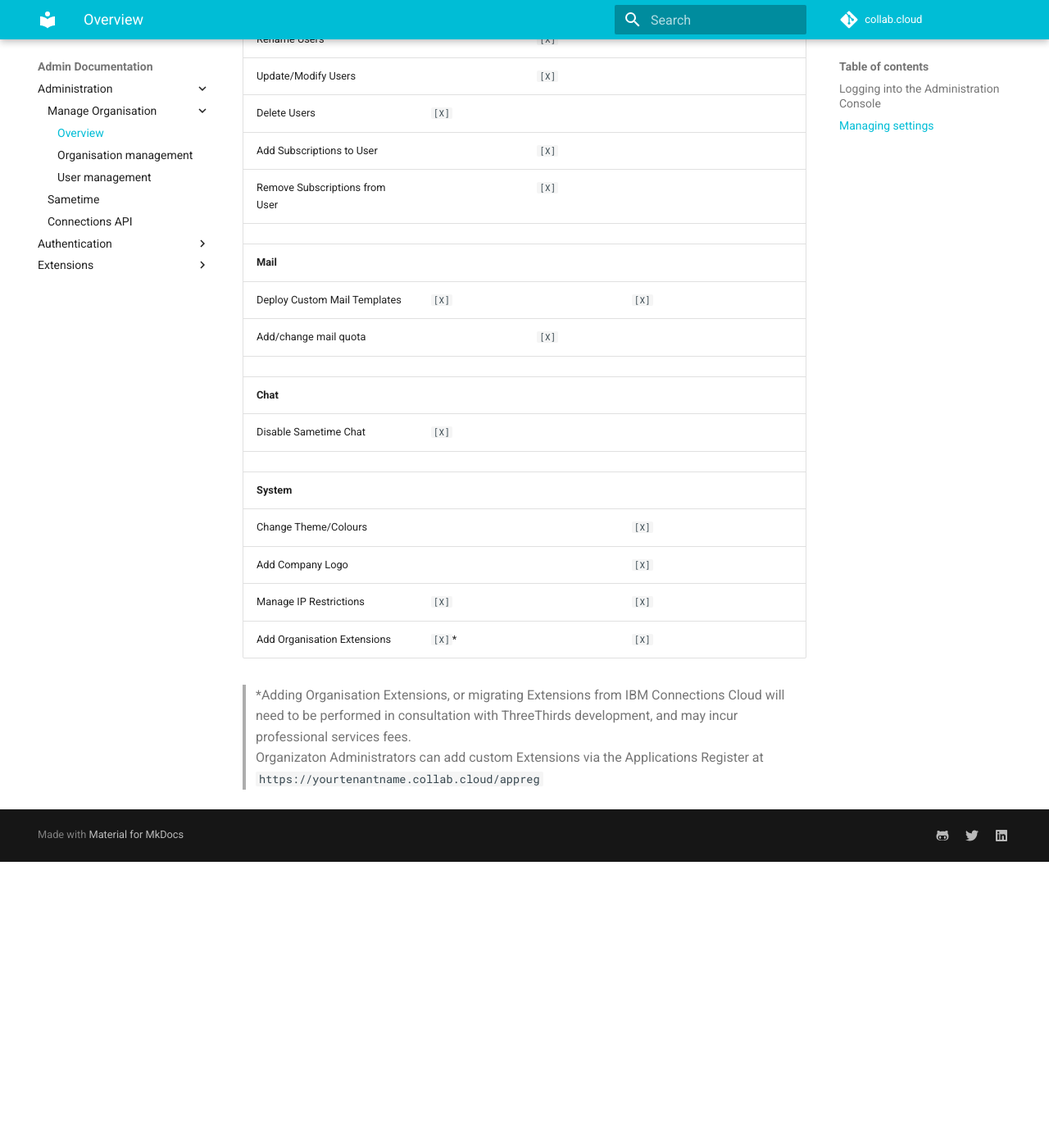
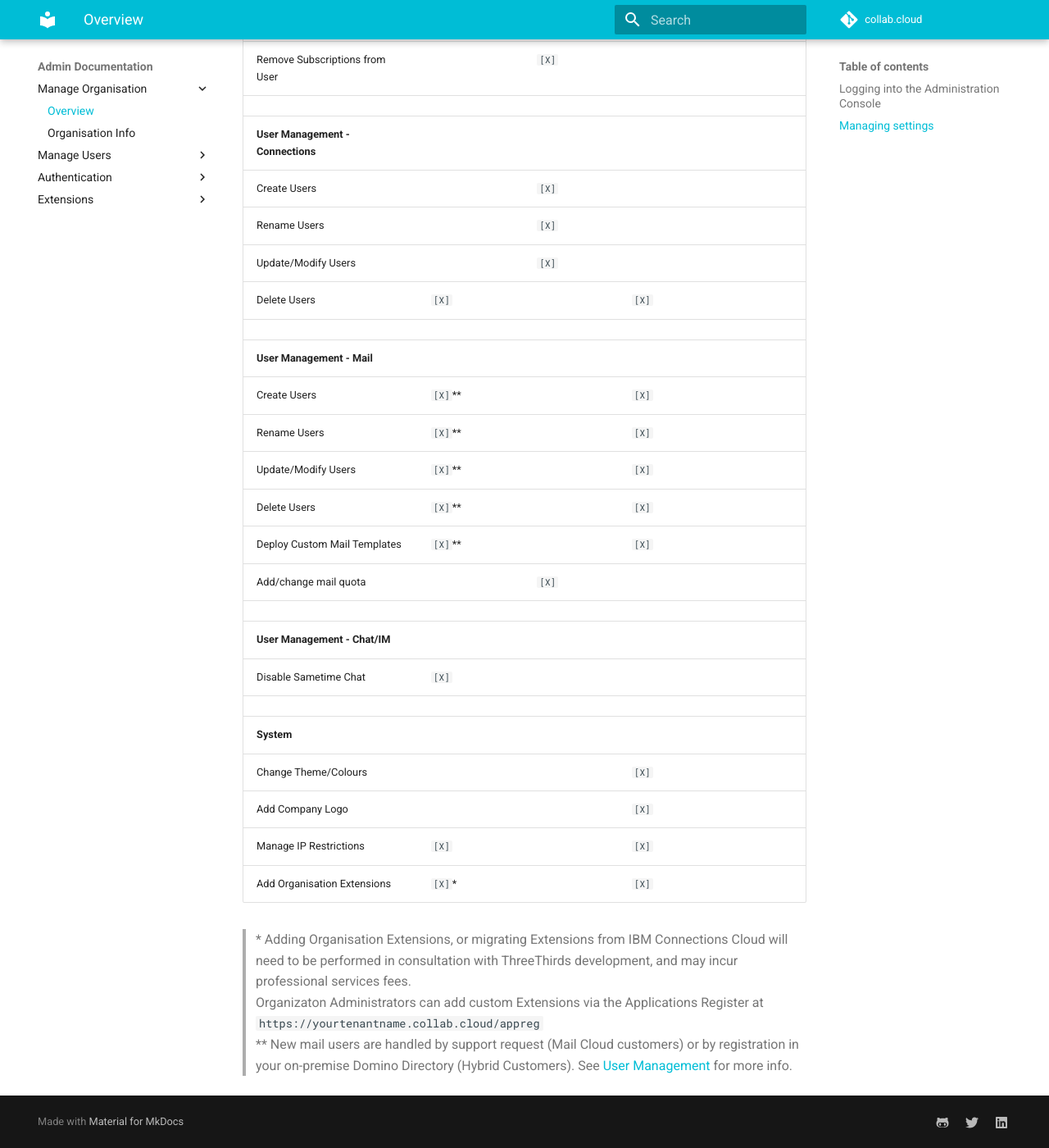
Before and after one commit to collabdotcloud/docs.collab.cloud, an MkDocs documentation site: the page built from docs/admin/admin-org.md, in a window 1280 px wide and 1400 px high, scrolled down 1715 px. Shown: the whole window at 82% size. Built offline with MkDocs 1.6.1 and Material for MkDocs 9.7.7, drawn with Linux system fonts in a browser that asks for light colours; before the commit the page ends 2766 px from its top, so only the background shows below that; some of the changed text lies outside the part shown.

Commit message:
User management update

```diff
--- a/docs/admin/admin-org.md
+++ b/docs/admin/admin-org.md
@@ -15,7 +15,7 @@ Administrators can log into the _ThreeThirds Collaboration Admin_ app by clickin
 ## Managing settings
 
 > Currently the _ThreeThirds Collaboration Admin_ app has limited functionality. The table below indicates management items that can be performed with the Admin App today.
-> Most other functions are by request to support at [support@collab.cloud](mailto:support@collab.cloud).
+> Depending in your account type and environment - other functions may be performed in your on-premise Domino Directory, or by request to support at [support@collab.cloud](mailto:support@collab.cloud).
 
 _Keep watching this page as there will be weekly updates to the Documentation_
 
@@ -26,24 +26,30 @@ _Keep watching this page as there will be weekly updates to the Documentation_
 | Add Subscriptions to Organisation       | `[X]`              |               | `[X]`           |               |
 | Remove Subscriptions from Organisation  | `[X]`              |               |                 | `[X]`         |
 |                                         |                    |               |                 |               |
-| <strong>User Management</strong>        |                    |               |                 |               |
+| <strong>User Management - General</strong> |                    |               |                 |               |
 | View Users                              |                    | `[X]`         |                 |               |
 | View Subscriptions                      |                    | `[X]`         |                 |               |
 | Reset Password                          |                    | `[X]`         |                 |               |
 | Change User Role                        |                    | `[X]`         |                 |               |
 | Set User Inactive                       |                    | `[X]`         |                 |               |
+| Add Subscriptions to User               |                    | `[X]`         |                 |               |
+| Remove Subscriptions from User          |                    | `[X]`         |                 |               |
+|                                         |                    |               |                 |               |
+| <strong>User Management - Connections</strong> |                    |               |                 |               |
 | Create Users                            |                    | `[X]`         |                 |               |
 | Rename Users                            |                    | `[X]`         |                 |               |
 | Update/Modify Users                     |                    | `[X]`         |                 |               |
-| Delete Users                            | `[X]`              |               |                 |               |
-| Add Subscriptions to User               |                    | `[X]`         |                 |               |
-| Remove Subscriptions from User          |                    | `[X]`         |                 |               |
+| Delete Users                            | `[X]`              |               | `[X]`           |               |
 |                                         |                    |               |                 |               |
-| <strong>Mail</strong>                   |                    |               |                 |               |
-| Deploy Custom Mail Templates            | `[X]`              |               | `[X]`           |               |
+| <strong>User Management - Mail</strong> |                    |               |                 |               |
+| Create Users                            | `[X]`\**           |               | `[X]`           |               |
+| Rename Users                            | `[X]`\**           |               | `[X]`           |               |
+| Update/Modify Users                     | `[X]`\**           |               | `[X]`           |               |
+| Delete Users                            | `[X]`\**           |               | `[X]`           |               |
+| Deploy Custom Mail Templates            | `[X]`\**           |               | `[X]`           |               |
 | Add/change mail quota                   |                    | `[X]`         |                 |               |
 |                                         |                    |               |                 |               |
-| <strong>Chat</strong>                   |                    |               |                 |               |
+| <strong>User Management - Chat/IM</strong> |                    |               |                 |               |
 | Disable Sametime Chat                   | `[X]`              |               |                 |               |
 |                                         |                    |               |                 |               |
 | <strong>System</strong>                 |                    |               |                 |               |
@@ -52,5 +58,6 @@ _Keep watching this page as there will be weekly updates to the Documentation_
 | Manage IP Restrictions                  | `[X]`              |               | `[X]`           |               |
 | Add Organisation Extensions             | `[X]`\*            |               | `[X]`           |               |
 
-> \*Adding Organisation Extensions, or migrating Extensions from IBM Connections Cloud will need to be performed in consultation with ThreeThirds development, and may incur professional services fees. <br />
-> Organizaton Administrators can add custom Extensions via the Applications Register at `https://yourtenantname.collab.cloud/appreg`
+> \* Adding Organisation Extensions, or migrating Extensions from IBM Connections Cloud will need to be performed in consultation with ThreeThirds development, and may incur professional services fees. <br />
+> Organizaton Administrators can add custom Extensions via the Applications Register at `https://yourtenantname.collab.cloud/appreg`  <br />
+> \** New mail users are handled by support request (Mail Cloud customers) or by registration in your on-premise Domino Directory (Hybrid Customers). See [User Management](https://docs.collab.cloud/admin/manage-users/) for more info.
--- a/mkdocs.yml
+++ b/mkdocs.yml
@@ -30,20 +30,20 @@ nav:
   - Migration from IBM SmartCloud: ibm-migration.md
 
   - Admin Documentation:
-    - Administration:
-      - Manage Organisation:
-        - Overview: admin/admin-org.md
-        - Organisation management: admin/manage-org.md
-        - User management: admin/manage-users.md
-#      - Connections: admin/
-#      - Mail: admin/
-      - Sametime: admin/admin-sametime.md
-      - Connections API: admin/api-clients.md
+    - Manage Organisation:
+      - Overview: admin/admin-org.md
+      - Organisation Info: admin/manage-org.md
+    - Manage Users:
+      - General: admin/manage-users.md
+      - For Hybrid Customers: admin/manage-users-hybrid.md
+#      - Mail/IM Only Customers: admin/manage-users-mailim.md
     - Authentication:
       - Federated Identity Authentication with SAML: admin/auth-saml.md
+      - Sametime Client Authentication: admin/admin-sametime.md
     - Extensions:
       - WebEx: admin/extension-webex.md
-#    - Customizing: admin/
+      - Connections AppReg: admin/appreg.md
+      - Connections API: admin/api-clients.md
 
   - User Documentation:
 #    - Using Mail:
```
Also changed, not shown: docs/admin/admin-sametime.md (+1 -1 lines), docs/admin/appreg.md (added, +44 -0 lines), docs/admin/auth-saml.md (+5 -8 lines), docs/admin/manage-org.md (+1 -1 lines), docs/admin/manage-users-hybrid.md (added, +69 -0 lines), docs/admin/manage-users-mailim.md (added, +2 -0 lines), docs/admin/manage-users.md (+28 -8 lines), docs/assets/images/screen-shots/admin/domreg-adminapp.png (added), docs/assets/images/screen-shots/admin/domreg-basics.png (added), docs/assets/images/screen-shots/admin/domreg-mailserver.png (added), docs/assets/images/screen-shots/admin/domreg-persondoc.png (added), docs/assets/images/screen-shots/admin/domreg-sync.png (added).
